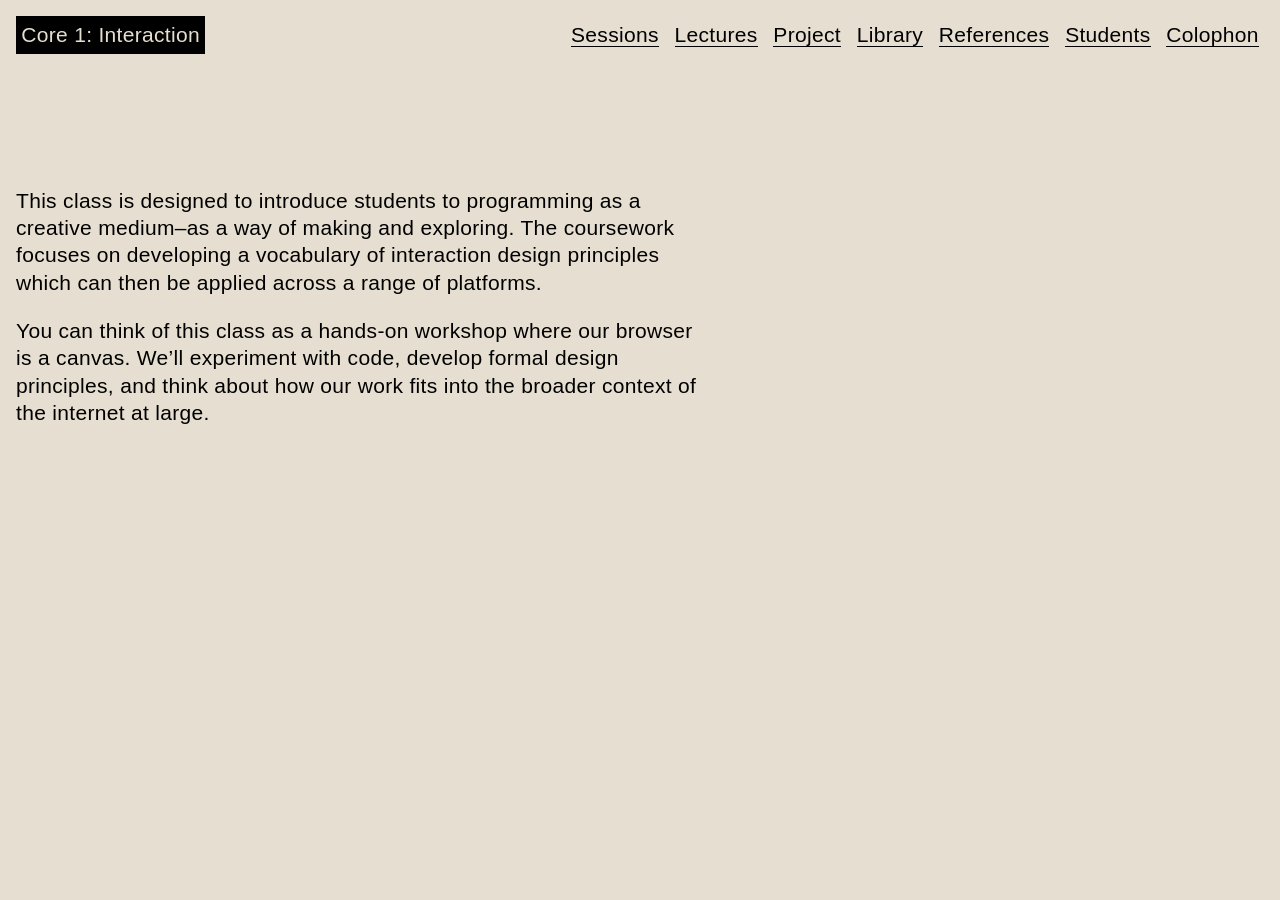
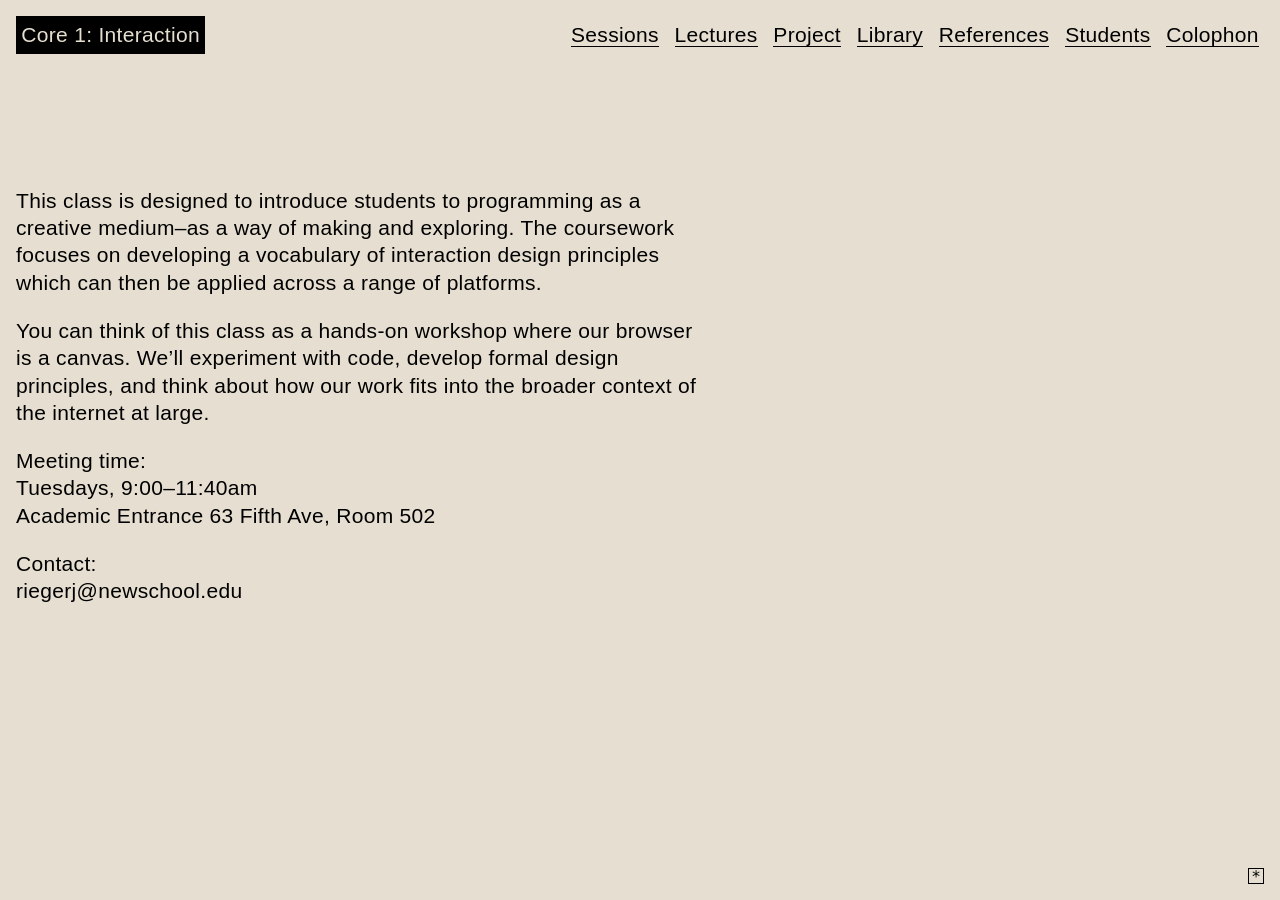
Before and after one commit to jackrieger/core-1-interaction, a Jekyll site: the page built from index.md, in a window 1280 px wide. Built offline with Jekyll 4.4.1, drawn with Linux system fonts in a browser that asks for light colours.

Commit message:
Add pixel javascript

```diff
--- a/_layouts/default.html
+++ b/_layouts/default.html
@@ -9,6 +9,7 @@
     <link rel="stylesheet" href="{{ site.baseurl }}/css/base.css">
     <link rel="stylesheet" href="{{ site.baseurl }}/css/nav.css">
     <link rel="stylesheet" href="{{ site.baseurl }}/css/main.css">
+    <link rel="stylesheet" href="{{ site.baseurl }}/css/pixel.css">
   </head>
   <body>
     <nav class="nav">
@@ -60,5 +61,67 @@
     <main class="main">
       {{ content }}
     </main>
+    <div class="pixel-button js-pixel-button">
+      *
+    </div>
+    <script>
+      const button = document.querySelector('.js-pixel-button');
+      const hex = [
+        "#FF5555", // Bright Red
+        "#FFA533", // Bright Orange
+        "#FFFF66", // Bright Yellow
+        "#55FF55", // Bright Green
+        "#5555FF", // Bright Blue
+        "#7D26CD", // Bright Indigo
+        "#BE29E4"  // Bright Violet
+      ];
+      let interval;
+
+      function createPixel() {
+        const pixel = document.createElement('span');
+        pixel.className = 'black-pixel';
+        pixel.style.left = `${Math.random() * 100}%`;
+        pixel.style.top = `${Math.random() * 100}%`;
+        pixel.style.color = hex[Math.floor(Math.random() * hex.length)];
+        pixel.innerText = "*";
+        document.body.appendChild(pixel);
+      }
+
+      function fillPageWithBlack() {
+        const totalPixels = window.innerWidth * window.innerHeight;
+        let pixelsCreated = 0;
+
+        interval = setInterval(() => {
+          createPixel();
+          pixelsCreated++;
+
+          if (pixelsCreated >= totalPixels) {
+            clearInterval(interval);
+          }
+        }, 25);
+      }
+
+      function clearPage() {
+        const pixels = document.querySelectorAll('.black-pixel');
+        pixels.forEach((pixel) => {
+          pixel.remove();
+        });
+      }
+
+      function togglePixelButton() {
+        if (button.classList.contains('active')) {
+          button.classList.remove('active');
+          clearPage();
+          clearInterval(interval);
+        } else {
+          button.classList.add('active');
+          fillPageWithBlack();
+        }
+      }
+
+      button.addEventListener('click', () => {
+        togglePixelButton();
+      });
+    </script>
   </body>
 </html>
--- a/css/base.scss
+++ b/css/base.scss
@@ -3,6 +3,7 @@
 
 html {
   --black: #000000;
+  --gray: #dddddd;
   --white: #e6dfd1; // Farrow & Ball Schoolhouse White
 }
 
--- a/css/main.scss
+++ b/css/main.scss
@@ -11,3 +11,16 @@
   letter-spacing: 0.015em;
   line-height: 1.3;
 }
+
+.pixel-button {
+  align-items: center;
+  border: solid 1px var(--black);
+  bottom: 1rem;
+  color: var(--black);
+  display: flex;
+  height: 1rem;
+  justify-content: center;
+  position: fixed;
+  right: 1rem;
+  width: 1rem;
+}
--- /dev/null
+++ b/css/pixel.scss
@@ -0,0 +1,34 @@
+---
+---
+
+.black-pixel {
+  animation: fade-in 0.5s linear forwards;
+  content: "*";
+  opacity: 0;
+  pointer-events: none;
+  position: fixed;
+  font-family: menlo;
+}
+
+.pixel-button {
+  font-family: menlo;
+
+  &.active {
+    background-color: var(--black);
+    color: var(--white);
+  }
+
+  &:hover {
+    background-color: var(--black);
+    color: var(--white);
+    cursor: pointer;
+  }
+}
+
+
+
+@keyframes fade-in {
+  to {
+    opacity: 1;
+  }
+}
--- a/index.md
+++ b/index.md
@@ -5,3 +5,10 @@
 This class is designed to introduce students to programming as a creative medium–as a way of making and exploring. The coursework focuses on developing a vocabulary of interaction design principles which can then be applied across a range of platforms.
 
 You can think of this class as a hands-on workshop where our browser is a canvas. We’ll experiment with code, develop formal design principles, and think about how our work fits into the broader context of the internet at large.
+
+Meeting time:<br>
+Tuesdays, 9:00–11:40am<br>
+Academic Entrance 63 Fifth Ave, Room 502
+
+Contact:<br>
+riegerj@newschool.edu
```
Also changed, not shown: sessions/index.md (+5 -3 lines).
